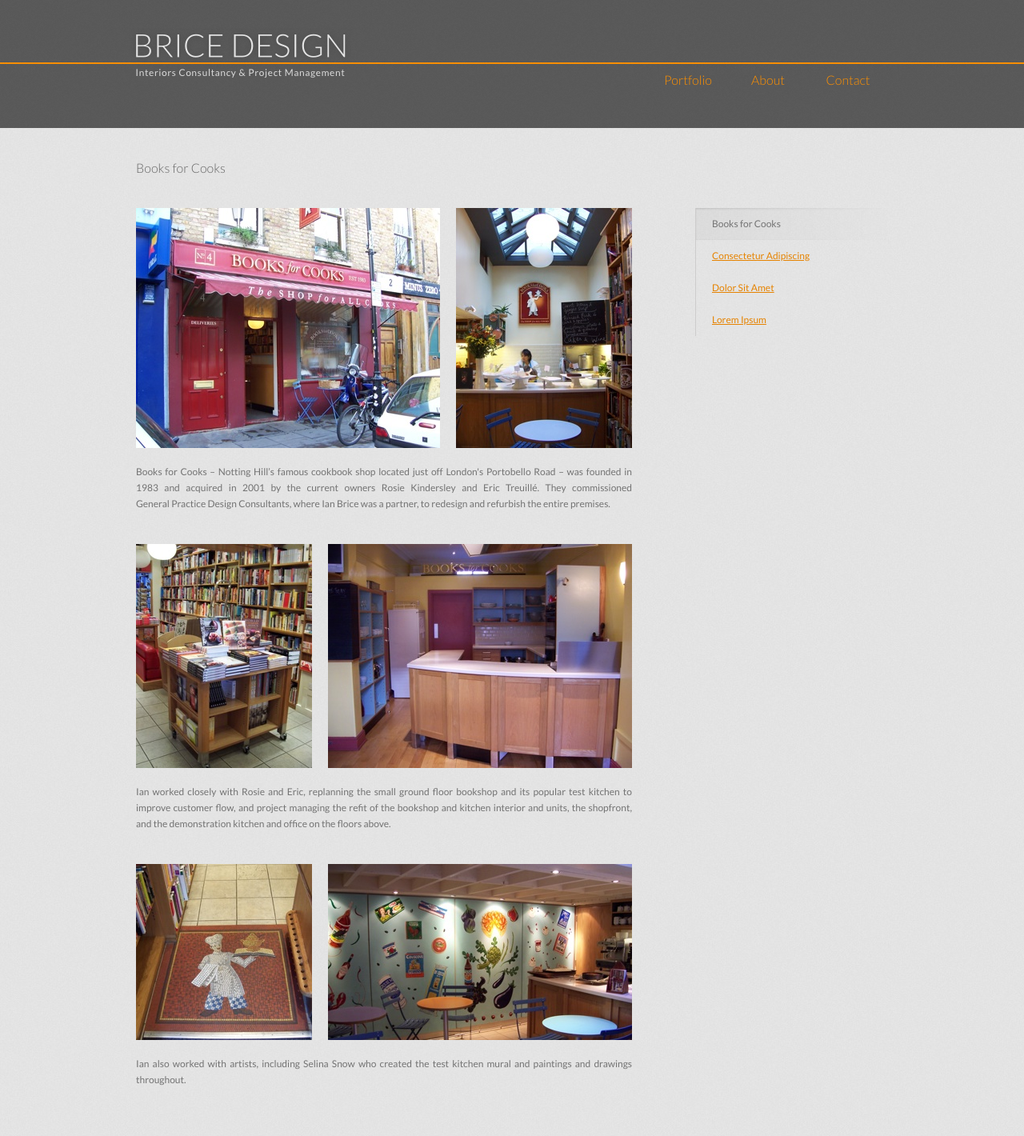
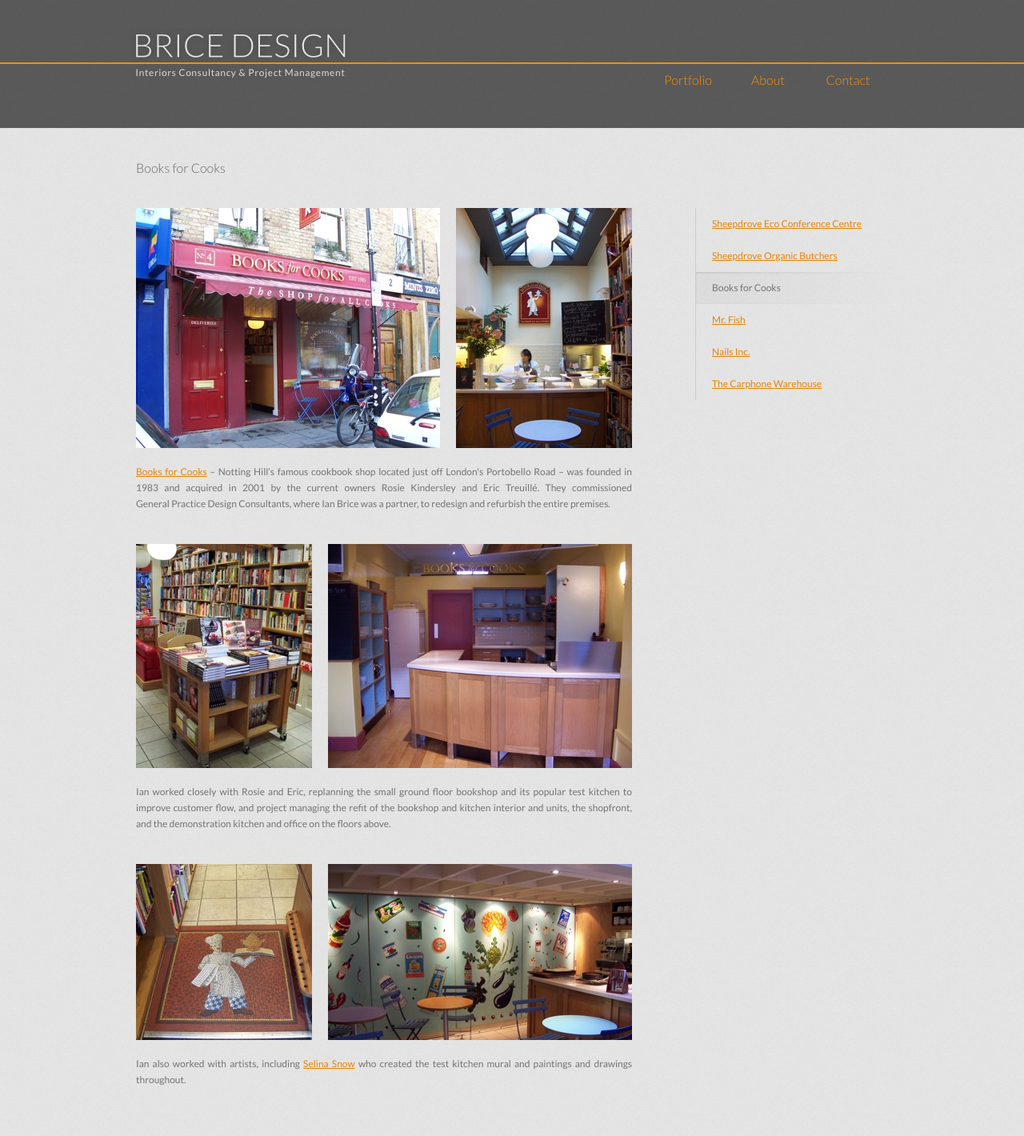
Before and after one commit to bricedesign/bricedesign.github.io, a Jekyll site: the page built from _posts/2002-01-01-books-for-cooks.html, in a window 1280 px wide. Shown: the whole page at 80% size. Built offline with Jekyll 4.4.1, drawn with Linux system fonts in a browser that asks for light colours; Markdown is read by kramdown in place of the engine named in the settings.

Commit message:
Replaced project placeholders with provisional project files

```diff
--- a/_posts/2013-10-08-lorem-ipsum.html
+++ b/_posts/1999-01-01-carphone-warehouse.html
@@ -1,8 +1,7 @@
 ---
 layout: project
-title:  "Lorem Ipsum"
-date:   2013-10-08 13:23
-categories: commercial
+title:  "The Carphone Warehouse"
+date:   1999-01-01
 ---
 
 <p>Lorem ipsum dolor sit amet, consectetur adipiscing elit. Duis consequat non est at commodo. Maecenas hendrerit justo velit. Cras urna massa, fermentum vitae commodo vitae, porttitor eget est. Etiam mattis, ligula eu bibendum placerat, sapien nulla faucibus quam, malesuada consequat quam est malesuada urna.</p>
--- a/_posts/2013-10-08-consectetur-adipiscing.html
+++ b/_posts/2000-01-01-nails-inc.html
@@ -1,8 +1,7 @@
 ---
 layout: project
-title:  "Consectetur Adipiscing"
-date:   2013-10-08 15:38
-categories: commercial
+title:  "Nails Inc."
+date:   2000-01-01
 ---
 
 <p>Integer bibendum, purus id eleifend aliquam, ipsum ante vestibulum mi, eget feugiat ipsum nulla eget felis. Duis ultricies ligula eu justo ultricies vulputate.</p>
--- /dev/null
+++ b/_posts/2002-01-01-books-for-cooks.html
@@ -0,0 +1,26 @@
+---
+layout: project
+title:  "Books for Cooks"
+date:   2002-01-01
+---
+
+<div class="gallery">
+  <img src="shopfront.jpg" srcset="shopfront@2x.jpg 2x" alt="Photograph of the shopfront" width="380" height="300" />
+  <img src="test-kitchen.jpg" srcset="test-kitchen@2x.jpg 2x" alt="Photograph of the test kitchen" width="220" height="300" />
+</div>
+
+<p><a href="http://www.booksforcooks.com">Books for Cooks</a> – Notting Hill’s famous cookbook shop located just off London's Portobello Road – was founded in 1983 and acquired in 2001 by the current owners Rosie Kindersley and Eric Treuillé. They commissioned General&nbsp;Practice Design Consultants, where Ian Brice was a partner, to redesign and refurbish the entire premises.</p>
+
+<div class="gallery">
+  <img src="bookshelves.jpg" srcset="bookshelves@2x.jpg 2x" alt="Photograph of the bookshelves" width="220" height="280" />
+  <img src="cookery-school.jpg" srcset="cookery-school@2x.jpg 2x" alt="Photograph of the cookery school" width="380" height="280" />
+</div>
+
+<p>Ian worked closely with Rosie and Eric, replanning the small ground floor bookshop and its popular test kitchen to improve customer flow, and project managing the refit of the bookshop and kitchen interior and units, the shopfront, and the demonstration kitchen and office on the floors above.</p>
+
+<div class="gallery">
+  <img src="mosaic.jpg" srcset="mosaic@2x.jpg 2x" alt="Photograph of the mosaic floor at the entrance depicting a chef" width="220" height="220" />
+  <img src="mural.jpg" srcset="mural@2x.jpg 2x" alt="Photograph of the mural depicting various ingredients" width="380" height="220" />
+</div>
+
+<p>Ian also worked with artists, including <a href="http://www.selinasnow.com">Selina Snow</a> who created the test kitchen mural and paintings and drawings throughout.</p>
--- a/_posts/2013-10-08-dolor-sit-amet.html
+++ b/_posts/2003-01-01-sheepdrove-butcher.html
@@ -1,8 +1,7 @@
 ---
 layout: project
-title:  "Dolor Sit Amet"
-date:   2013-10-08 14:58
-categories: commercial
+title:  "Sheepdrove Organic Butchers"
+date:   2003-01-01
 ---
 
 <p>Praesent sed neque sit amet augue tincidunt porta sed ut enim. Praesent tincidunt, ante id posuere sagittis, arcu augue sodales purus, a elementum ipsum nisl sit amet ante. Pellentesque tristique adipiscing purus, vel fermentum ligula tempus a. Nunc sagittis, enim sit amet mattis facilisis, nisi quam dignissim dui, quis consequat nisi nisi non nisl.</p>
--- a/_posts/2013-10-08-books-for-cooks.html
+++ /dev/null
@@ -1,27 +0,0 @@
----
-layout: project
-title:  "Books for Cooks"
-date:   2013-10-08 18:47
-categories: commercial
----
-
-<div class="gallery">
-  <img src="shopfront.jpg" alt="Photograph of the shopfront" width="380" height="300" />
-  <img src="test-kitchen.jpg" alt="Photograph of the test kitchen" width="220" height="300" />
-</div>
-
-<p>Books for Cooks – Notting Hill’s famous cookbook shop located just off London's Portobello Road – was founded in 1983 and acquired in 2001 by the current owners Rosie Kindersley and Eric Treuillé. They commissioned General&nbsp;Practice Design Consultants, where Ian Brice was a partner, to redesign and refurbish the entire premises.</p>
-
-<div class="gallery">
-  <img src="bookshelves.jpg" alt="Photograph of the bookshelves" width="220" height="280" />
-  <img src="cookery-school.jpg" alt="Photograph of the cookery school" width="380" height="280" />
-</div>
-
-<p>Ian worked closely with Rosie and Eric, replanning the small ground floor bookshop and its popular test kitchen to improve customer flow, and project managing the refit of the bookshop and kitchen interior and units, the shopfront, and the demonstration kitchen and office on the floors above.</p>
-
-<div class="gallery">
-  <img src="mosaic.jpg" alt="Photograph of the mosaic floor at the entrance depicting a chef" width="220" height="220" />
-  <img src="mural.jpg" alt="Photograph of the mural depicting various ingredients" width="380" height="220" />
-</div>
-
-<p>Ian also worked with artists, including Selina Snow who created the test kitchen mural and paintings and drawings throughout.</p>
```
Also changed, not shown: _posts/2001-01-01-mr-fish.html (added, +11 -0 lines), _posts/2004-01-01-sheepdrove-centre.html (added, +11 -0 lines), 1 other file.
